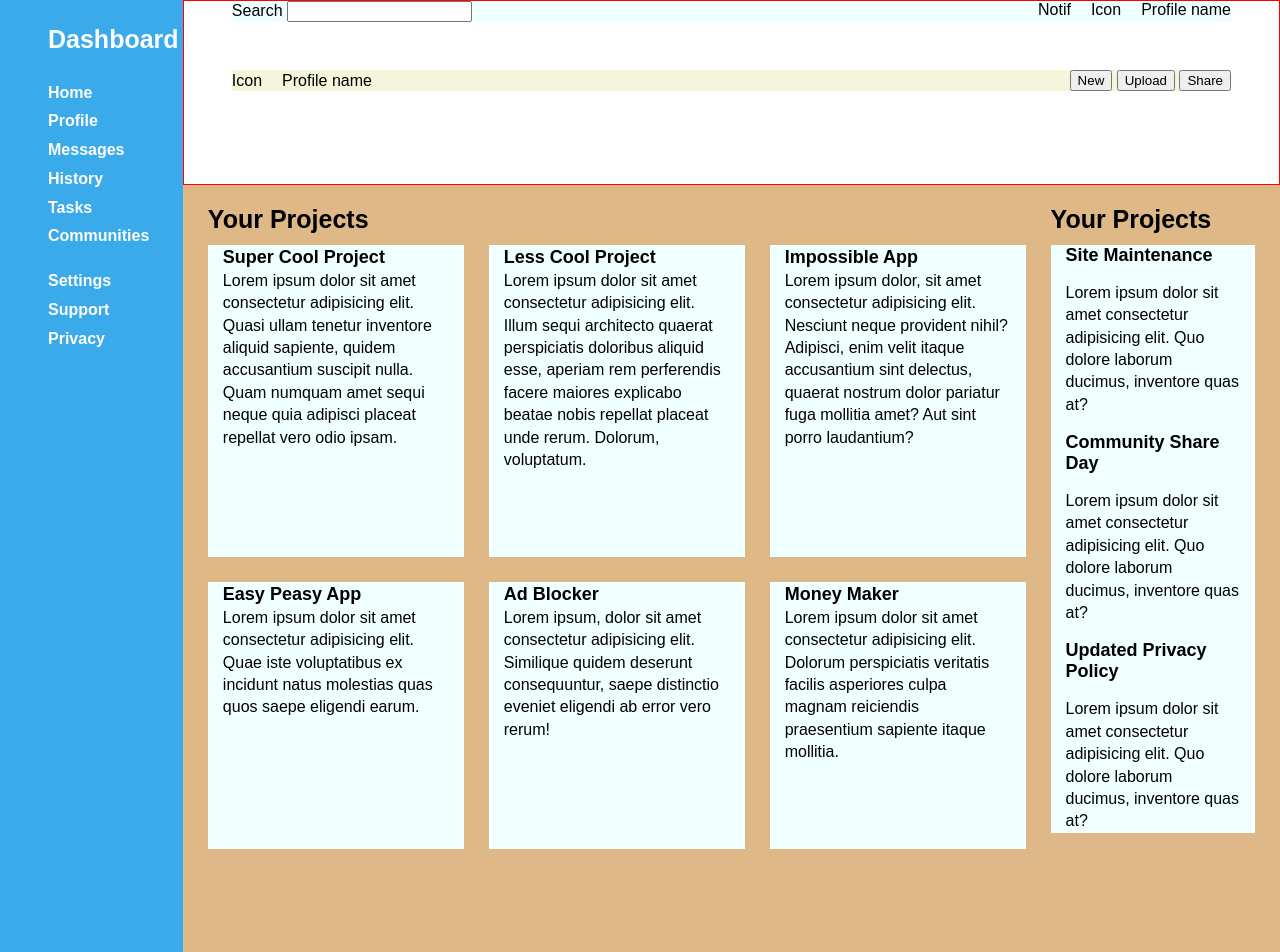
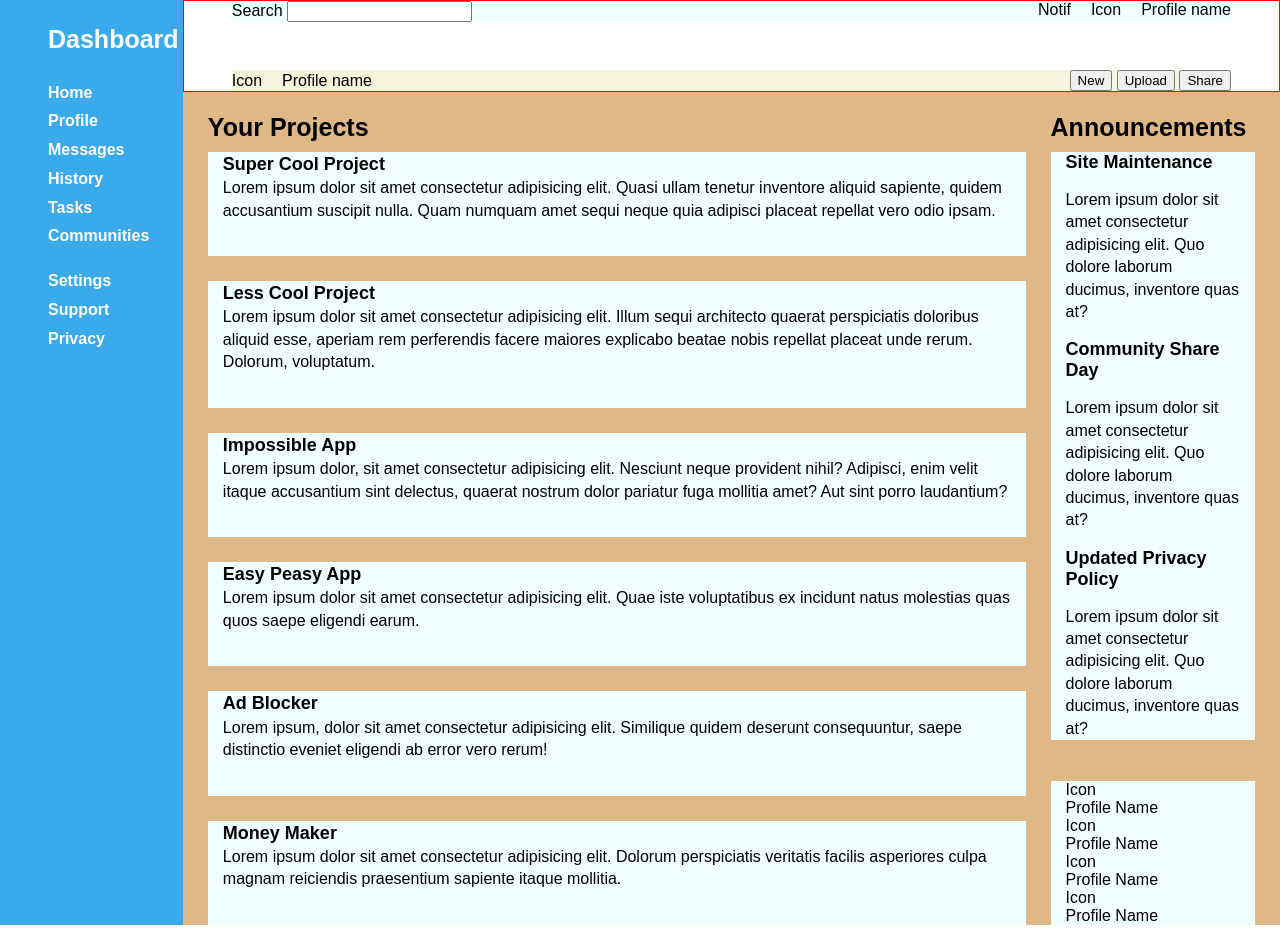
Before and after one commit to ItsWakana/Admin-dashboard, a plain HTML site: page index.html in a window 1280 px wide. Shown: the top 952 px of the page. After the commit the page ends 925 px from the top, so only its background shows below. Drawn offline with Linux system fonts and the light colour scheme.

Commit message:
fix main content section

```diff
--- a/index.html
+++ b/index.html
@@ -63,7 +63,7 @@
                 <article class="box"><h3>Money Maker</h3>Lorem ipsum dolor sit amet consectetur adipisicing elit. Dolorum perspiciatis veritatis facilis asperiores culpa magnam reiciendis praesentium sapiente itaque mollitia.</article>
             </div>
             <div class="announcements">
-                <h1 class="heading">Your Projects</h1>
+                <h1 class="heading">Announcements</h1>
                 <div class="right-side-box">
                     <h3>Site Maintenance</h3>
                     <p>Lorem ipsum dolor sit amet consectetur adipisicing elit. Quo dolore laborum ducimus, inventore quas at?</p>
@@ -74,7 +74,25 @@
                 </div>
             </div>
             <div class="trending">
-                <div class="right-side-box"></div>
+                <!-- <h1 class="heading-row-2">Trending</h1> -->
+                <div class="right-side-box">
+                    <div class="user">
+                        <div>Icon</div>
+                        <div>Profile Name</div>
+                    </div>
+                    <div class="user">
+                        <div>Icon</div>
+                        <div>Profile Name</div>
+                    </div>
+                    <div class="user">
+                        <div>Icon</div>
+                        <div>Profile Name</div>
+                    </div>
+                    <div class="user">
+                        <div>Icon</div>
+                        <div>Profile Name</div>
+                    </div>
+                </div>
             </div>
         </section>
     </div>
--- a/style.css
+++ b/style.css
@@ -28,7 +28,6 @@ p {
 .container {
     display: grid;
     grid-template-columns: 1fr 6fr;
-    grid-template-rows: 1fr 7fr;
 }
 
 .side-bar {
@@ -80,17 +79,16 @@ p {
 .content {
     position: relative;
     background-color: burlywood;
-    grid-column: 2;
     display: grid;
     grid-template-columns: 4fr 1fr;
-    grid-template-rows: 1fr 1fr;
     gap: 25px;
     padding: 60px 25px 0;
 }
 
 .projects {
     display: grid;
-    grid-template-columns: repeat(auto-fill, minmax(200px, 1fr));
+    grid-template-columns: repeat(auto-fill, minmax(400px, 1fr));
+    grid-row: span 2;
     gap: 25px;
 }
 
@@ -100,10 +98,16 @@ p {
     background-color: azure;
 }
 
-.announcements .right-side-box {
+.content .right-side-box {
     background-color: azure;
     padding: 0 15px;
 
+}
+
+.content > .trending {
+    position: relative;
+    /* margin-top: 60px; */
+    grid-column: 2;
 }
 
 h1.heading {
```
